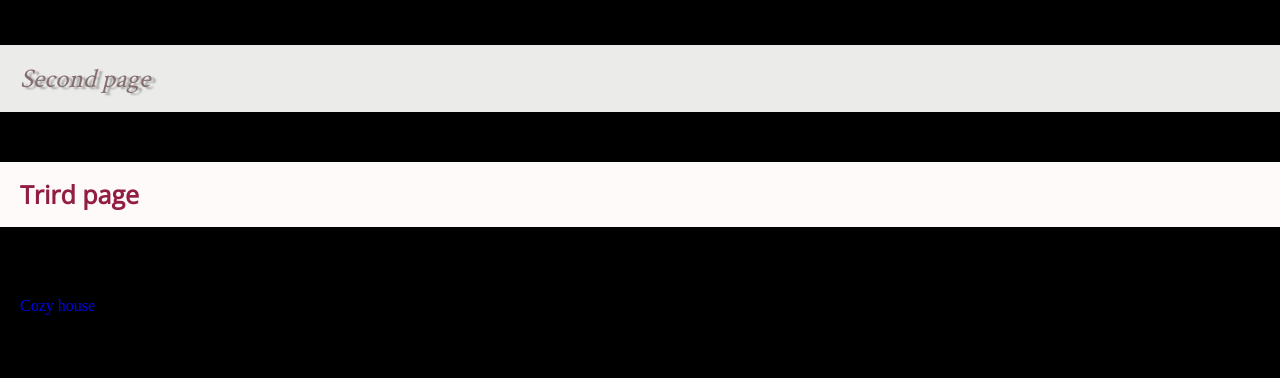
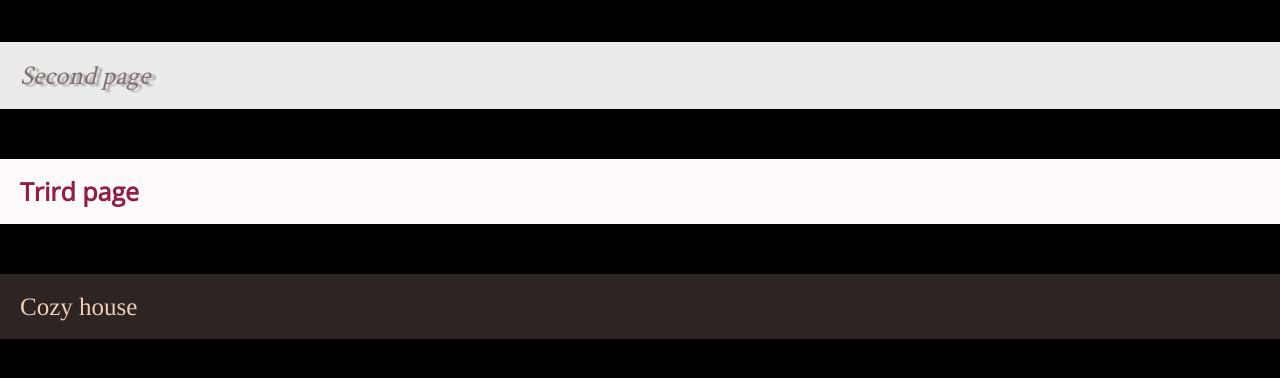
Before and after one commit to AlexDrag92/AlexDrag92.github.io, a plain HTML site: page index.html in a window 1280 px wide. Shown: the part 270-648 px from the top of the page. Drawn offline with nearby package versions, Linux system fonts and the light colour scheme.

Commit message:
Cozy link

```diff
--- a/css/style.css
+++ b/css/style.css
@@ -55,3 +55,10 @@ body{
   font: bold normal normal 25px/100% 'Open Sans', sans-serif;
   color: #911E42;
 }
+
+
+.page-link:nth-child(4){
+  background: #2D2523;
+  font: normal normal normal 25px/100% 'Times', sans-serif;
+  color: #F1CDB3;
+}
```
